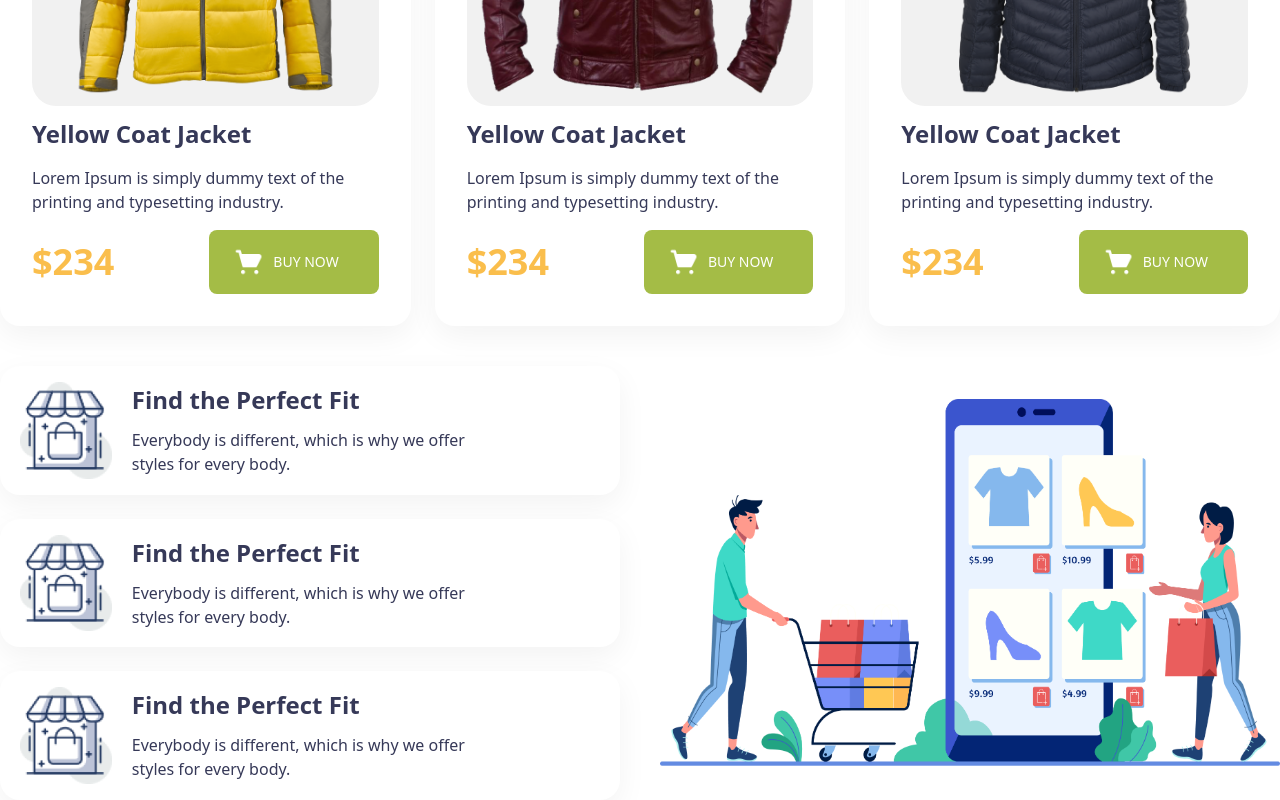
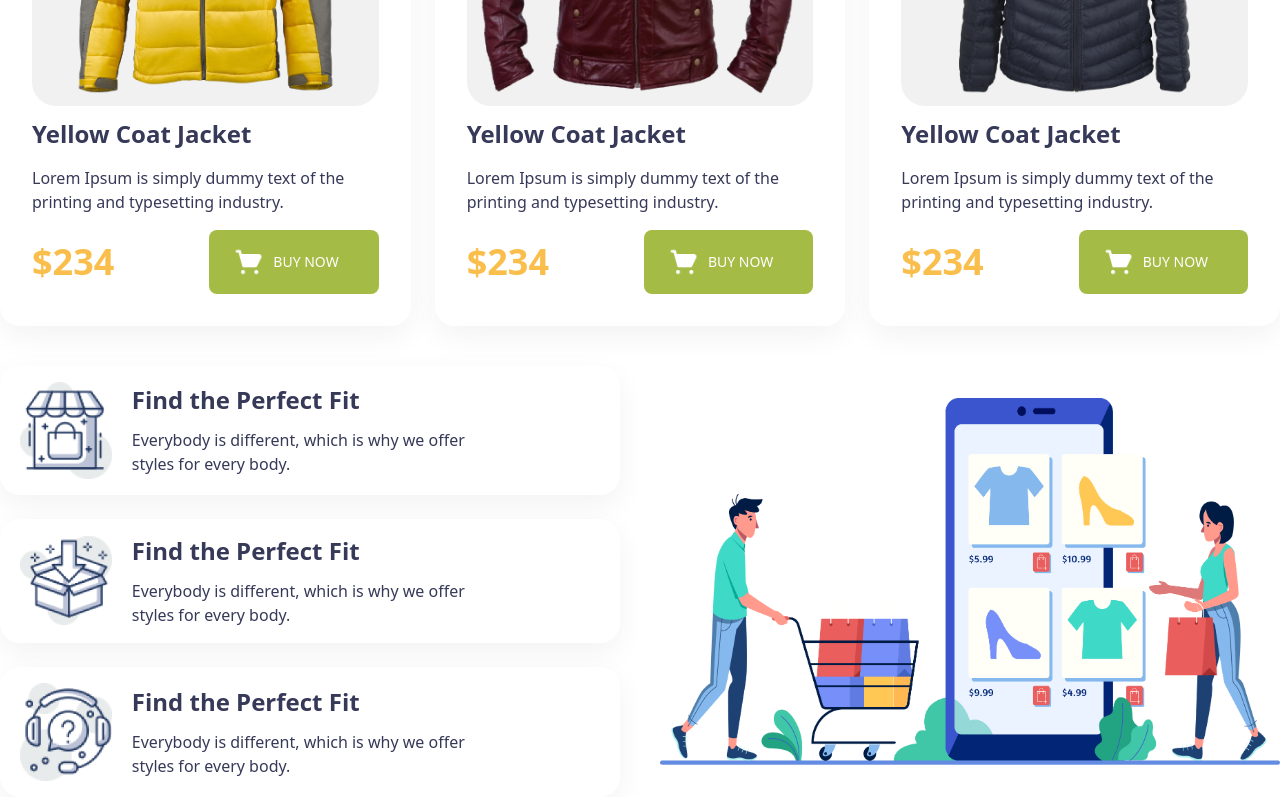
Before and after one commit to emoneptekhar/project_fasion, a plain HTML site: page index.html in a window 1280 px wide. Shown: the part 1963-2763 px from the top of the page. Drawn offline with nearby package versions, Linux system fonts and the light colour scheme.

Commit message:
Final project With Responsive

```diff
--- a/index.html
+++ b/index.html
@@ -45,7 +45,7 @@
             </div>
         </nav>
         <!-- Banner Section -->
-        <section class="py-16 container mx-auto">
+        <section class="py-16 px-4 container mx-auto">
             <div class="flex flex-col md:flex-row  justify-between items-center ">
                 <div>
                     <h1 class="text-5xl md:text-7xl uppercase font-bold text-[#363958]"><span class="text-[#FABE4C]">Be the Penguins</span><br>of Winter</h1>
@@ -167,7 +167,7 @@
                     </div>
                     <div id="shoping" class="flex gap-5 items-center px-5 py-4 my-6">
                         <div class="w-1/5">
-                            <img class="" src="icons/house.png" alt="">
+                            <img class="" src="icons/box.png" alt="">
                         </div>
                         <div>
                             <h2 class="text-2xl font-bold text-[#363958]  mb-3">Find the Perfect Fit</h2>
@@ -176,7 +176,7 @@
                     </div>
                     <div id="shoping" class="flex gap-5 items-center  px-5 py-4">
                         <div class="w-1/5">
-                            <img class="" src="icons/house.png" alt="">
+                            <img class="" src="icons/question.png" alt="">
                         </div>
                         <div>
                             <h2 class="text-2xl font-bold text-[#363958]  mb-3">Find the Perfect Fit</h2>
```
